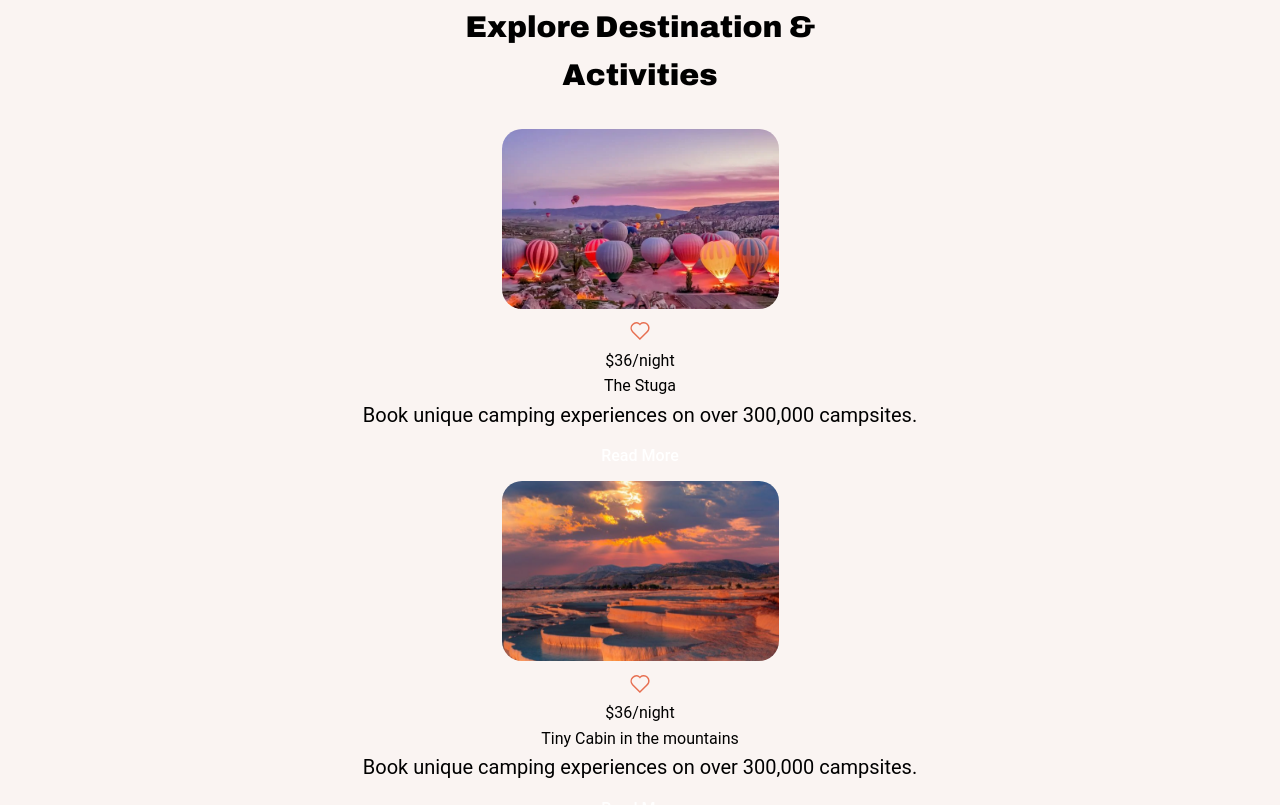
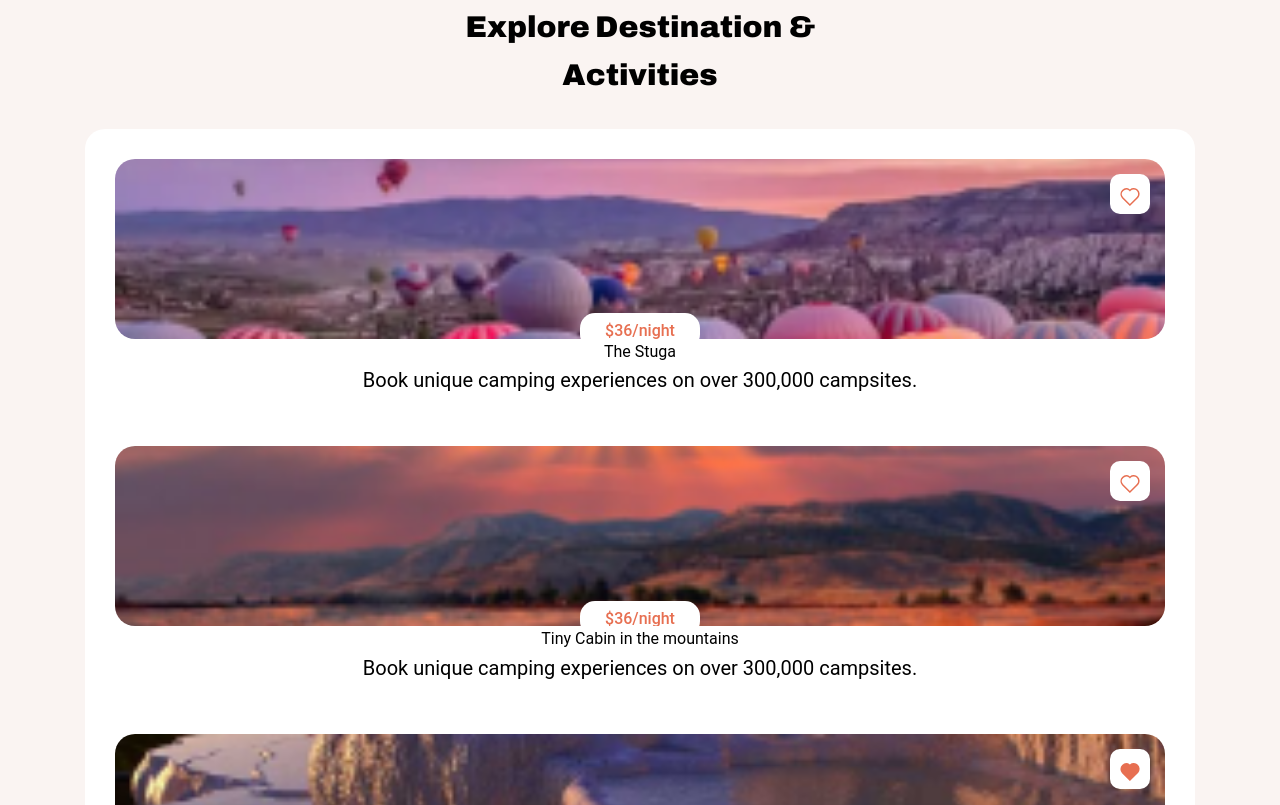
Before and after one commit to MohammadMahdiS/CampWeb-h-c-f, a plain HTML site: page index.html in a window 1280 px wide. Shown: the part 1215-2020 px from the top of the page. Drawn offline with Linux system fonts and the light colour scheme; a web font is replaced by a local one.

Commit message:
add css style to destination and destination box

```diff
--- a/css/app.css
+++ b/css/app.css
@@ -534,6 +534,88 @@ a {
     margin: 3rem auto;
 }
 
+.destination {
+    background-color: var(--white);
+    border-radius: 2rem;
+    -webkit-border-radius: 2rem;
+    -moz-border-radius: 2rem;
+    -ms-border-radius: 2rem;
+    -o-border-radius: 2rem;
+    padding: 3rem;
+}
+.destination__box {
+
+}
+.destination__box-banner {
+    position: relative;
+    border-radius: 2rem;
+    -webkit-border-radius: 2rem;
+    -moz-border-radius: 2rem;
+    -ms-border-radius: 2rem;
+    -o-border-radius: 2rem;
+    overflow: hidden;
+    height: 18rem;
+}
+.destination__box-banner__img {
+    width: 100%;
+    height: 100%;
+    object-fit: cover;
+}
+
+.destination__box-banner__like {
+    background-color: var(--white);
+    display:flex;
+    justify-content: center;
+    align-items: center;
+    position: absolute;
+    top: 1.5rem;
+    right: 1.5rem;
+    width: 4rem;
+    height: 4rem;
+    border-radius: 1rem;;
+    -webkit-border-radius: 1rem;
+    -moz-border-radius: 1rem;
+    -ms-border-radius: 1rem;
+    -o-border-radius: 1rem;
+    cursor: pointer;
+
+}
+.destination__box-banner__like-icon {
+
+}
+.destination__box-banner__price {
+    background-color: var(--white);
+    position: absolute;
+    bottom: -1rem;
+    padding: 0.5rem 2rem;
+    margin: 0 auto;
+    width: 12rem;
+    left: 0;
+    right: 0;
+    border-radius: 1.5rem;
+    -webkit-border-radius: 1.5rem;
+    -moz-border-radius: 1.5rem;
+    -ms-border-radius: 1.5rem;
+    -o-border-radius: 1.5rem;
+
+}
+.destination__box-banner__price-title {
+    font-family: var(--primary-font-md);
+    color: var(--orange);
+    text-align: center;
+
+}
+.destination__box-title {
+
+}
+.destination__box-caption {
+
+}
+.destination__box-link {
+
+}
+
+
 .destination__btn {
     color: var(--orange);
     border: 1px solid var(--orange);
@@ -550,6 +632,7 @@ a {
     -ms-transition: all 100 ease-in;
     -o-transition: all 100 ease-in;
     margin-top: 3rem;
+    cursor: pointer;
 }
 
 .destination__btn:hover {
```
